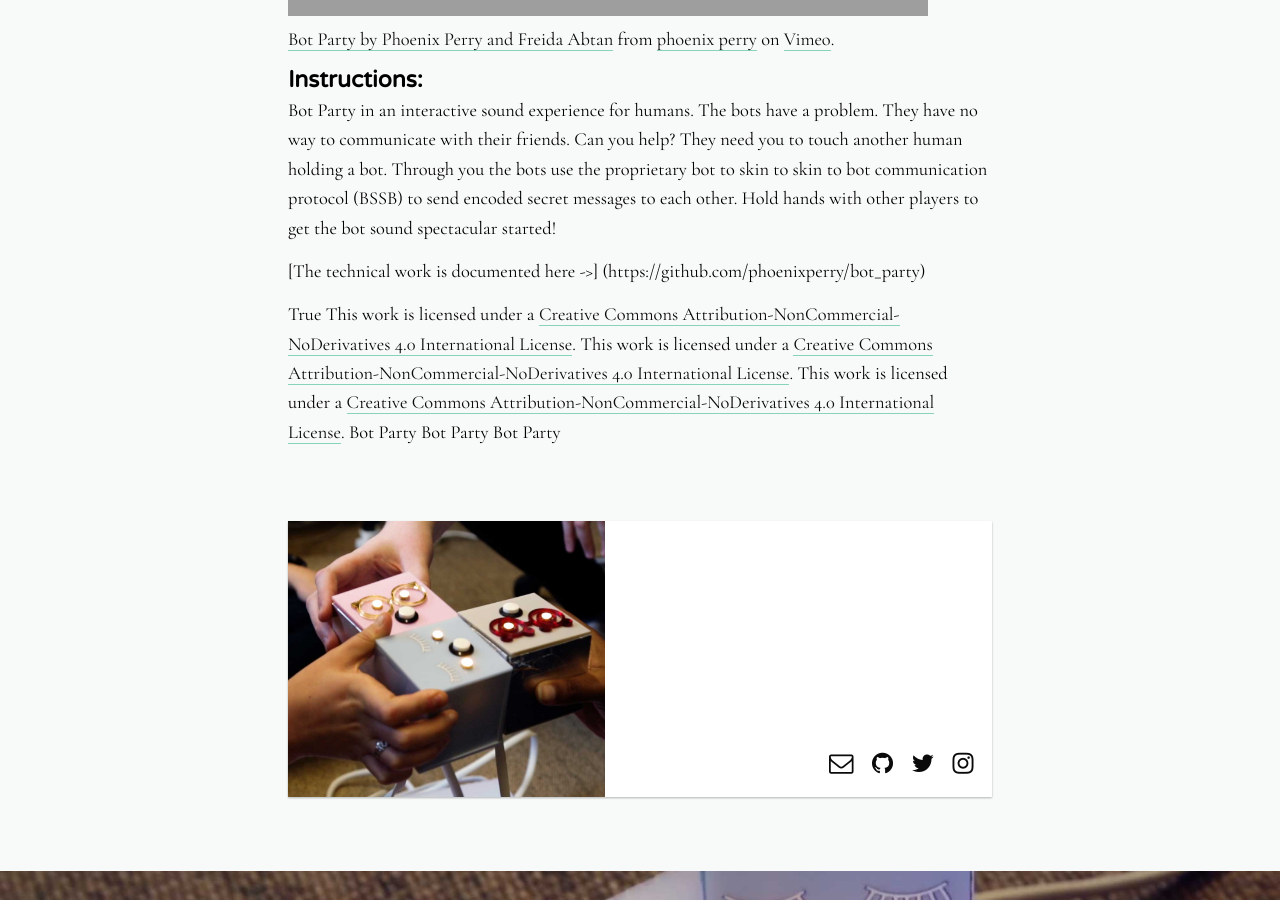
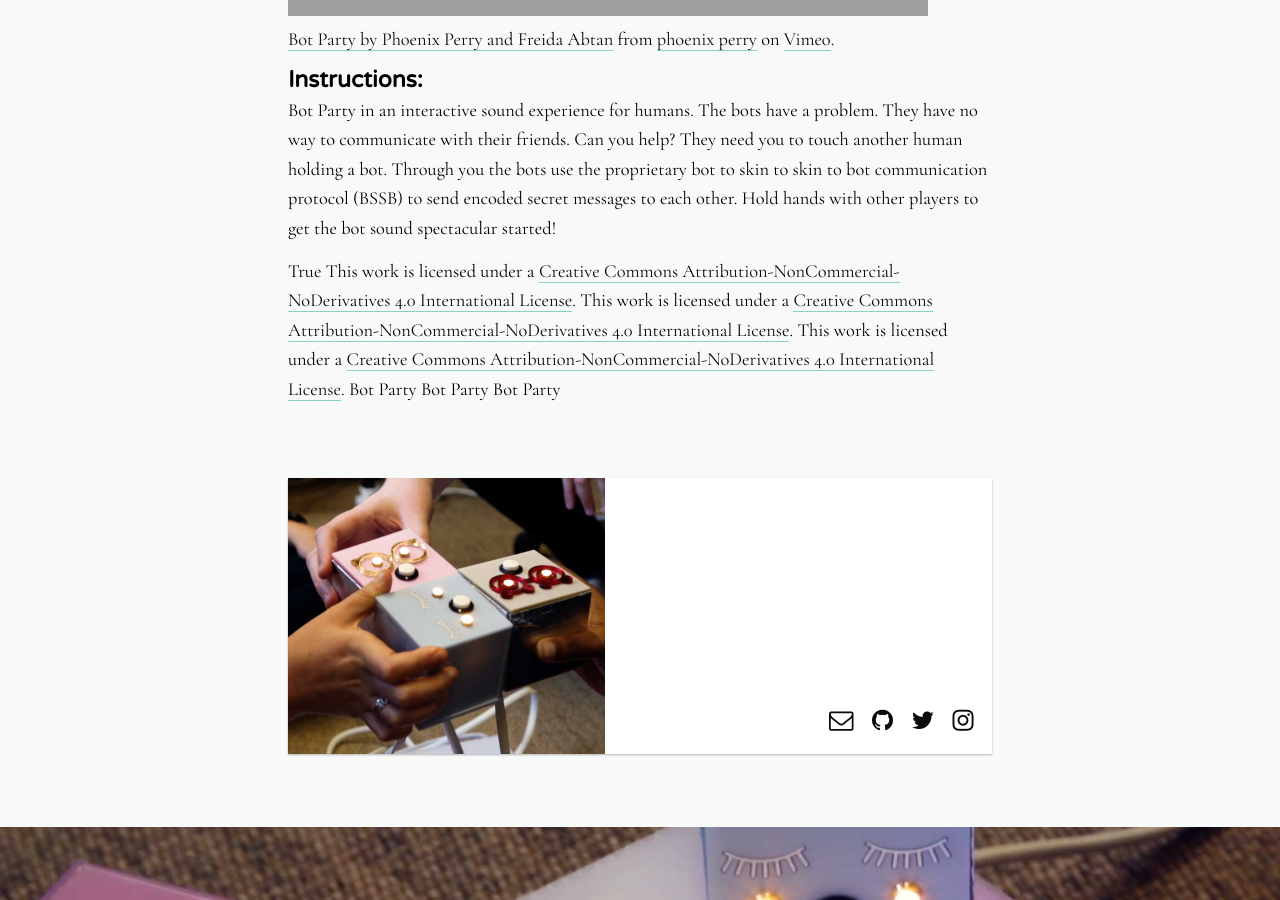
Before and after one commit to phoenixperry/botparty_site, a Jekyll site: the page built from _posts/2018-01-24-WhatIsBotPartyl-prep.markdown, in a window 1280 px wide and 900 px high, scrolled down 1196 px. Built offline with Jekyll 4.4.1, drawn with Linux system fonts in a browser that asks for light colours; nearby versions of some CDN libraries; grey boxes are pictures that could not be loaded.

Commit message:
updated language

```diff
--- a/_posts/2018-01-24-WhatIsBotPartyl-prep.markdown
+++ b/_posts/2018-01-24-WhatIsBotPartyl-prep.markdown
@@ -19,6 +19,4 @@ We made a little video for you to explain.
 #### Instructions:
 Bot Party in an interactive sound experience for humans. The bots have a problem. They have no way to communicate with their friends. Can you help? They need you to touch another human holding a bot. Through you the bots use the proprietary bot to skin to skin to bot communication protocol (BSSB) to send encoded secret messages to each other. Hold hands with other players to get the bot sound spectacular started!
 
-[The technical work is documented here ->] (https://github.com/phoenixperry/bot_party)
-
  True This work is licensed under a <a rel="license" href="http://creativecommons.org/licenses/by-nc-nd/4.0/">Creative Commons Attribution-NonCommercial-NoDerivatives 4.0 International License</a>. This work is licensed under a <a rel="license" href="http://creativecommons.org/licenses/by-nc-nd/4.0/">Creative Commons Attribution-NonCommercial-NoDerivatives 4.0 International License</a>. This work is licensed under a <a rel="license" href="http://creativecommons.org/licenses/by-nc-nd/4.0/">Creative Commons Attribution-NonCommercial-NoDerivatives 4.0 International License</a>. Bot Party Bot Party Bot Party
```
